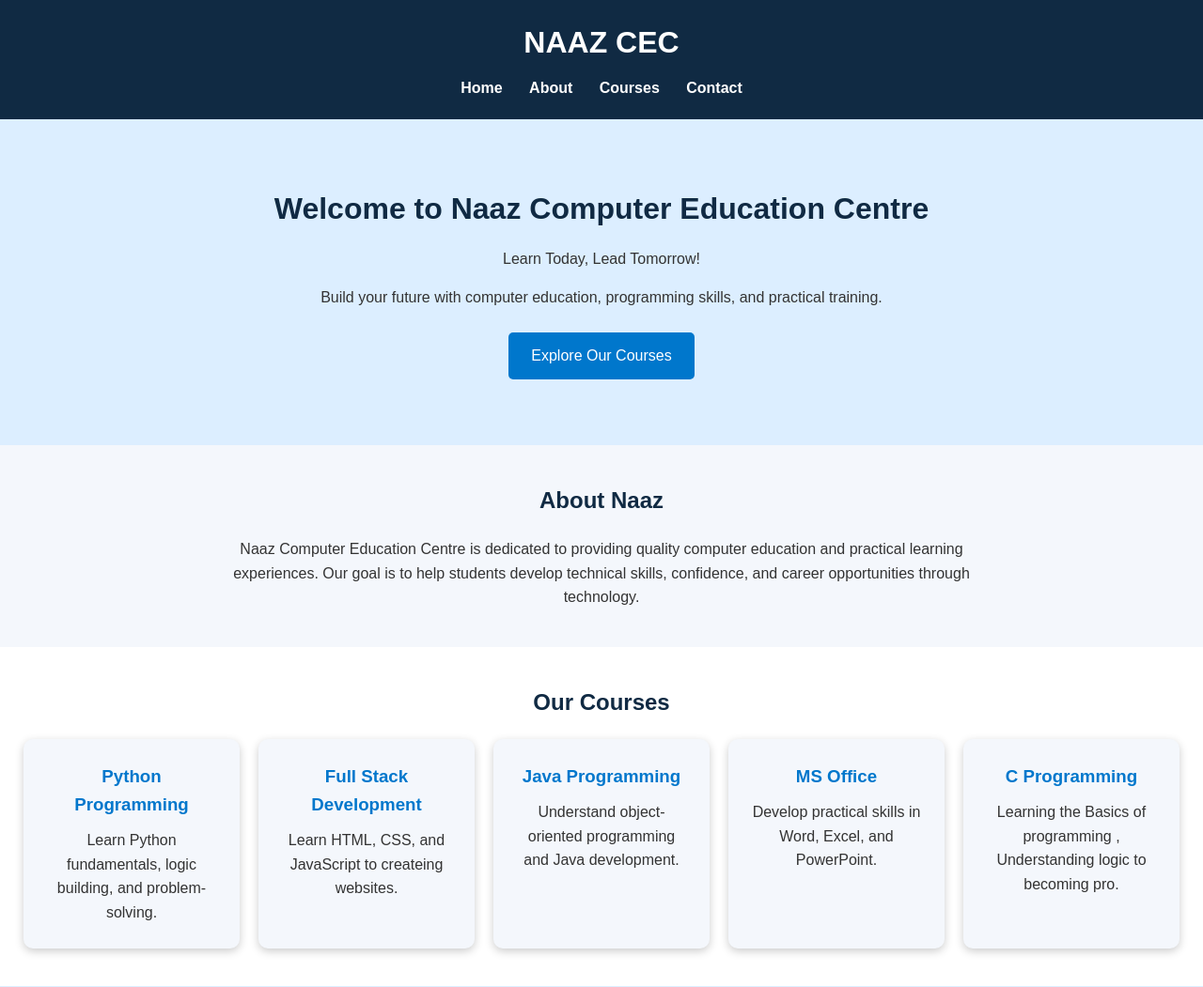
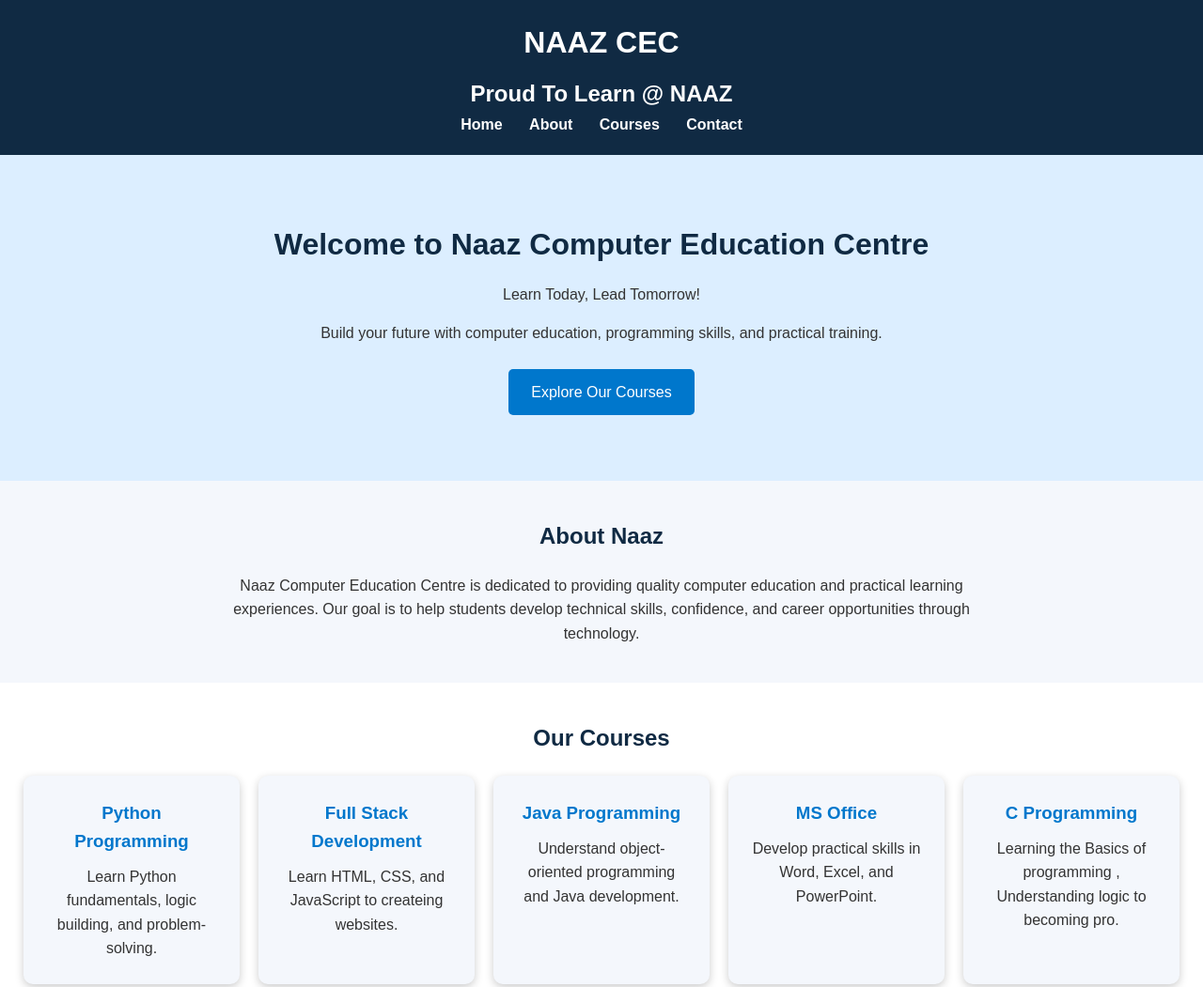
Before and after one commit to naazcec/Basic-Code, a plain HTML site: page index.html in a window 1280 px wide. Shown: the top 1051 px of the page at 94% size. Drawn offline with Linux system fonts and the light colour scheme.

Commit message:
this is the letest commit

```diff
--- a/index.html
+++ b/index.html
@@ -12,6 +12,7 @@
     <!-- Navigation Bar -->
     <header>
         <h1>NAAZ CEC</h1>
+        <h2>Proud To Learn @ NAAZ</h2>
         <nav>
             <a href="#home">Home</a>
             <a href="#about">About</a>
```
